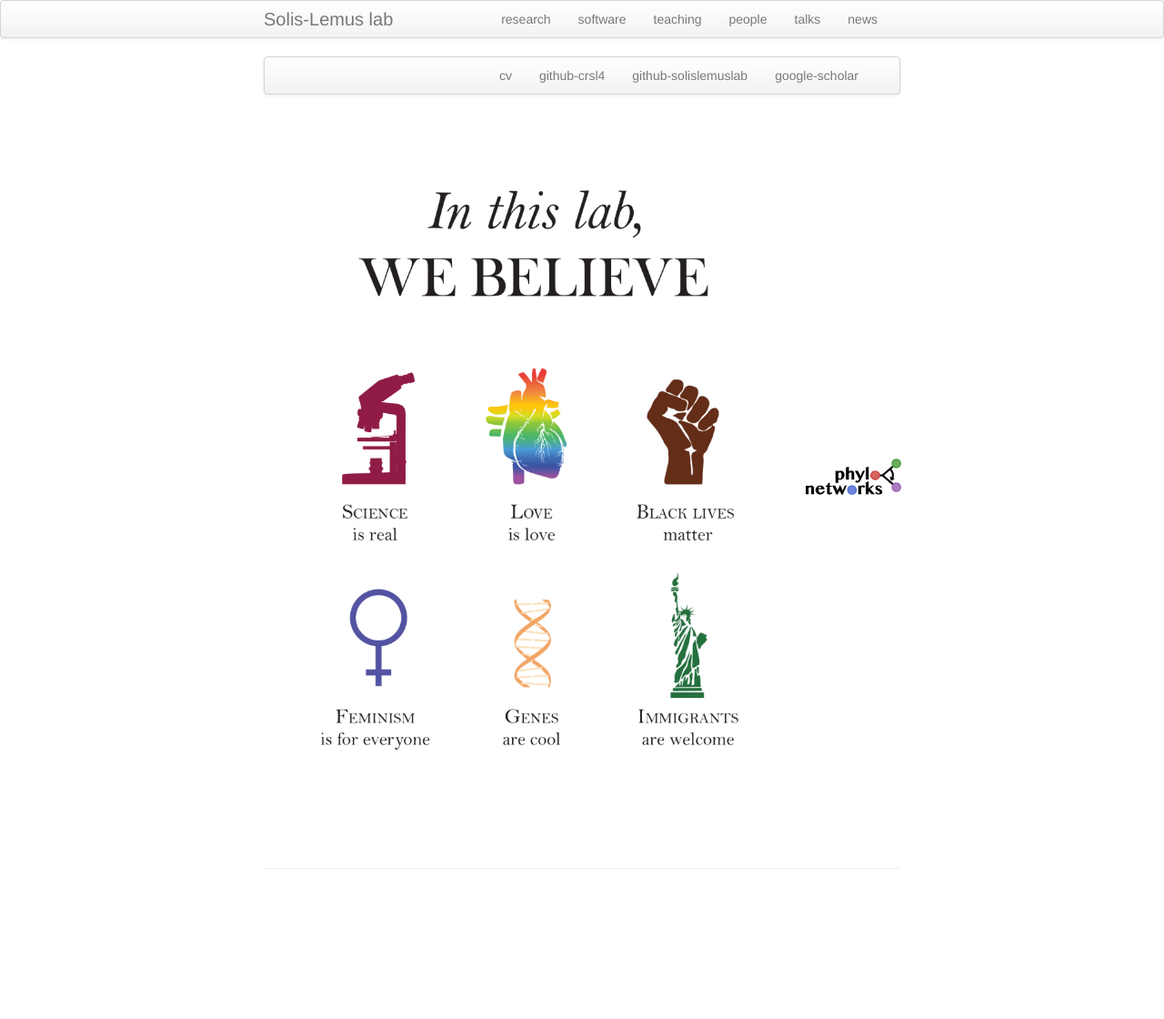
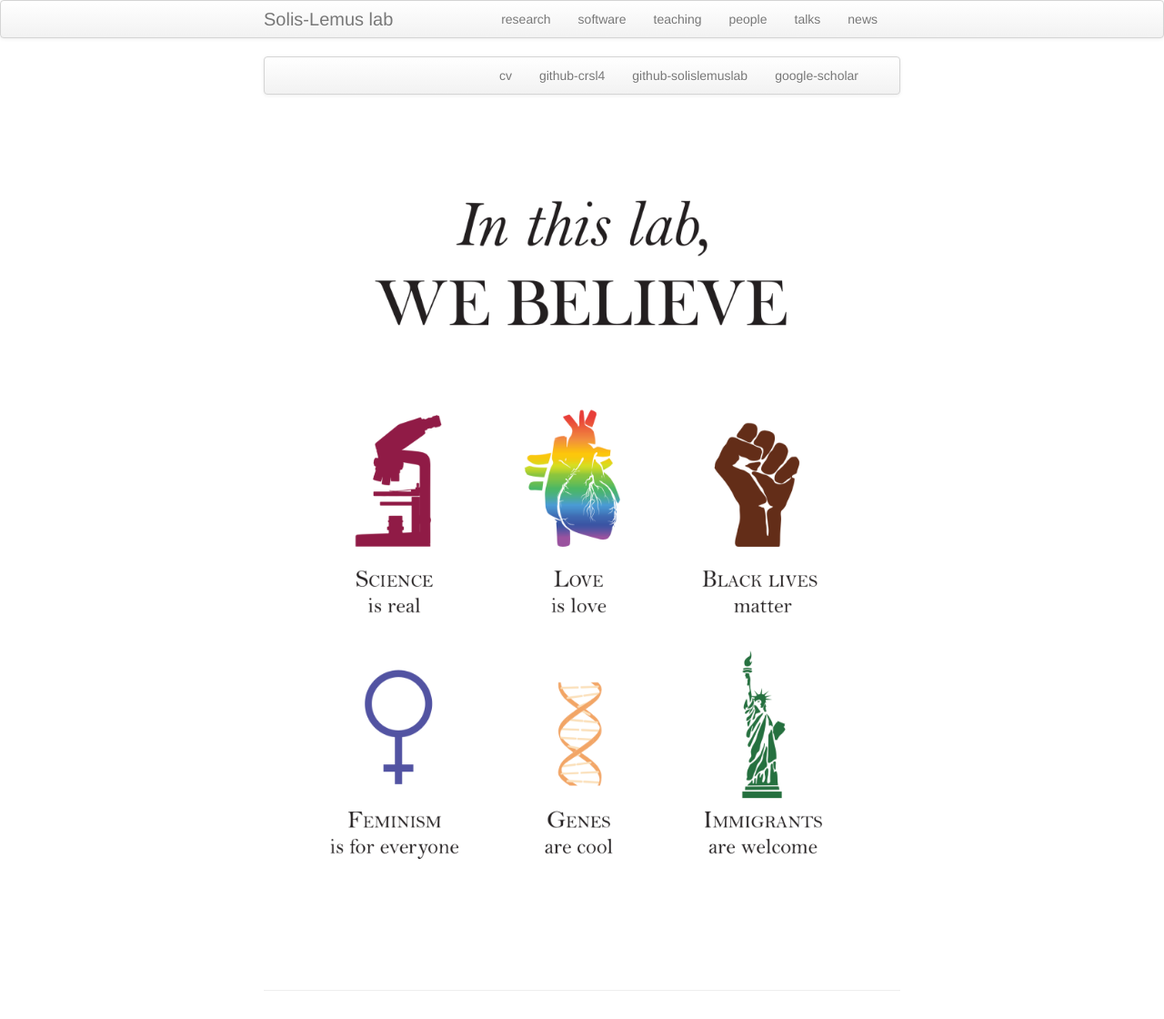
Before and after one commit to solislemuslab/solislemuslab.github.io, a Jekyll site: the page built from index.md, in a window 1280 px wide. Shown: the whole page at 91% size. Built offline with Jekyll 4.4.1, drawn with Linux system fonts in a browser that asks for light colours; before the commit the page ends 986 px from its top, so only the background shows below that.

Commit message:
fixed index

```diff
--- a/index.md
+++ b/index.md
@@ -19,13 +19,11 @@ description: Sol&iacute;s-Lemus lab
 <tr>
   <td class="left">
     <a href="https://sammykatta.com/diversity">
-        <img src="assets/pics/lab-dna.png" alt="diversity" title="Diversity-Inclusion"/>
+        <img src="assets/pics/lab-dna.png" alt="diversity" title="Sammy Katta: Diversity-Inclusion"/>
     </a>
   </td>
   <td class="right">
-    <a href="https://github.com/crsl4/PhyloNetworks.jl">
-        <img src="assets/pics/phylonetworks-logo.png" alt="PhyloNetworks" title="PhyloNetworks"/>
-    </a>
+
   </td>
 </tr>
 </table>
```
